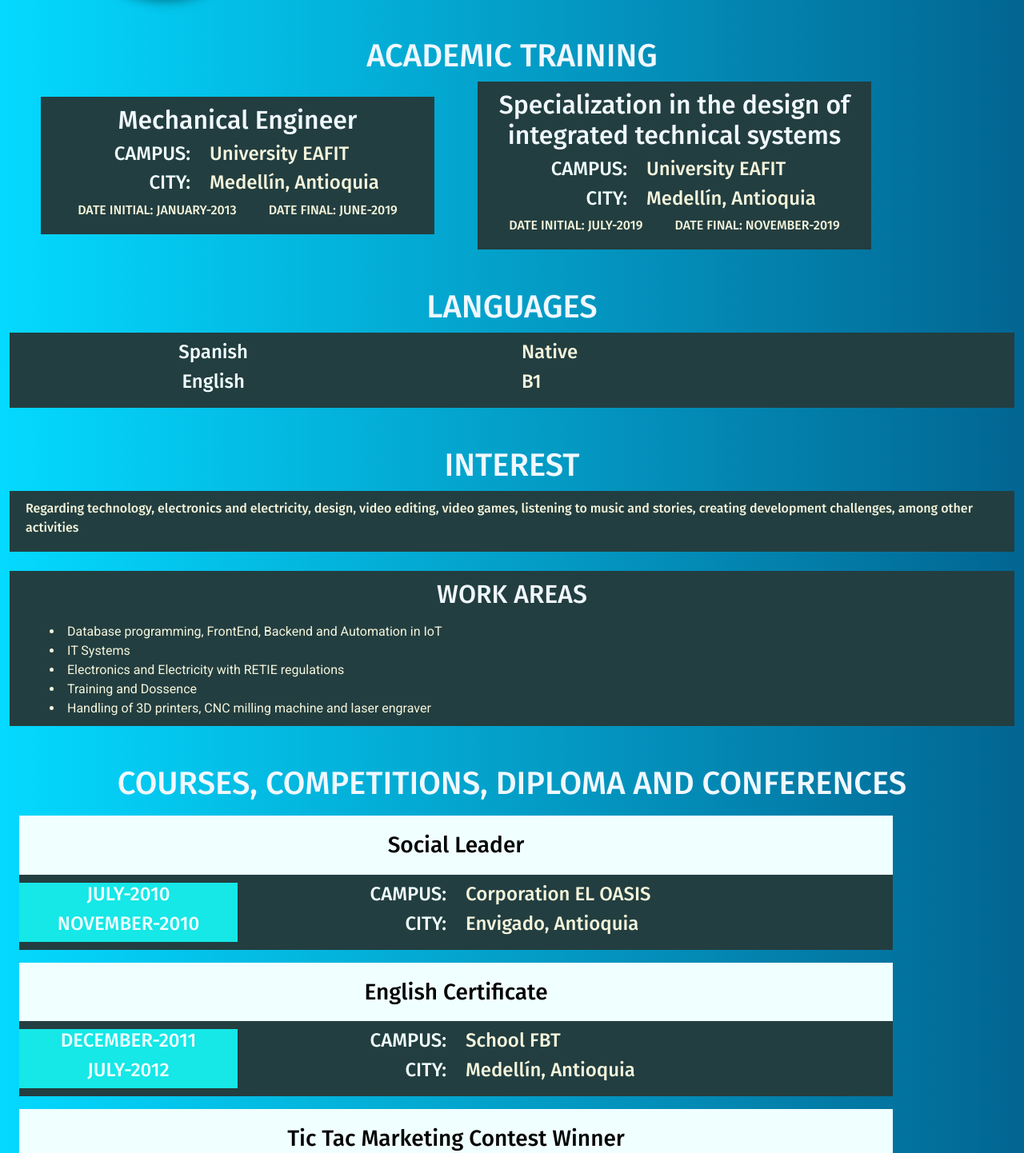
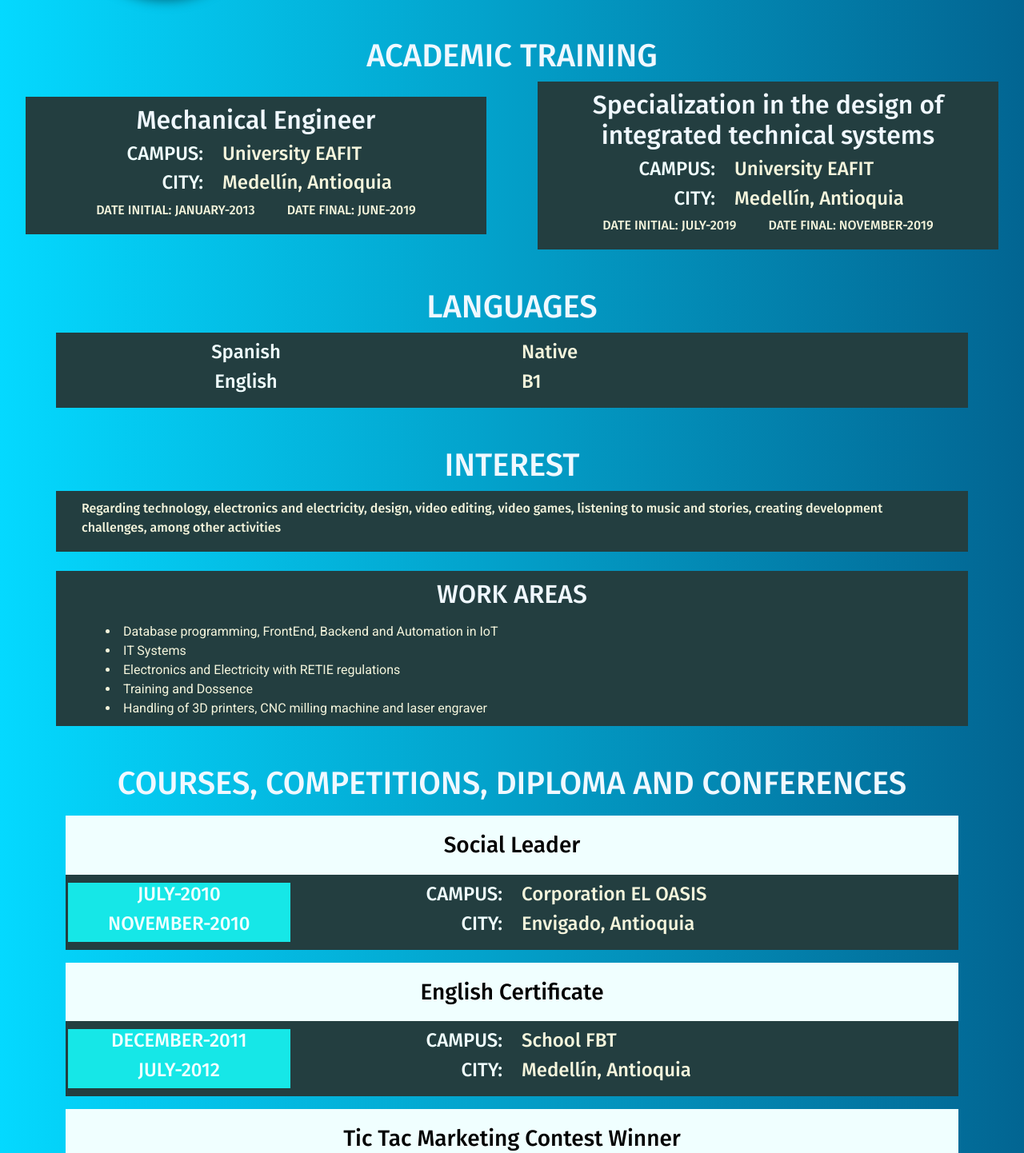
Before and after one commit to torosky92/perfilReactJS, a React (Create React App) app: page /perfilReactJS/AboutMe in a window 1280 px wide. Shown: the part 374-1816 px from the top of the page at 80% size. Built offline with nearby package versions, Linux system fonts and the light colour scheme.

Commit message:
aboutMe_Experience

```diff
--- a/src/component/aboutme.jsx
+++ b/src/component/aboutme.jsx
@@ -19,8 +19,8 @@ const AboutMeProcess = props => {
                 </div>
 
                 <h1 className="Title mt-5">{props.languages === 'SPANISH' ? 'FORMACIÓN ACADÉMICA': 'ACADEMIC TRAINING'}</h1>
-                <div className="row mt-2 container">
-                    {AboutMe.Academic.map((dato) => <div className="boxAcademic col-sm-6">
+                <div className="row mt-2">
+                    {AboutMe.Academic.map((dato) => <div className="boxAcademic container col-sm-6">
                         <h2 className="Title2">{props.languages === 'SPANISH' ? dato.Title.Spanish : dato.Title.English}</h2>
                         <div className="row container">
                             <div className="col-sm-5">
@@ -43,7 +43,7 @@ const AboutMeProcess = props => {
                 </div>
 
                 <h1 className="Title mt-5">{props.languages === 'SPANISH' ? 'IDIOMAS': 'LANGUAGES'}</h1>
-                <div className="boxLanguages mt-2">
+                <div className="container boxLanguages mt-2">
                     {AboutMe.Languages.map((dato) => <div className="row">
                         <div className="col-sm-3 container"> <h4 className="Title2">{props.languages === 'SPANISH' ? dato.language.Spanish : dato.language.English}</h4> </div>
                         <div className="col-sm-5 container"> <h4 className="textFormation">{props.languages === 'SPANISH' ? dato.level.Spanish : dato.level.English}</h4></div>
@@ -51,11 +51,11 @@ const AboutMeProcess = props => {
                 </div>
 
                 <h1 className="Title mt-5">{props.languages === 'SPANISH' ? 'INTERES': 'INTEREST'}</h1>
-                <div className="boxLanguages">
+                <div className="container boxLanguages">
                     <label className="textFormation">{props.languages === 'SPANISH' ? Likes.interest.Spanish : Likes.interest.English}</label>
                 </div>
 
-                <div className="boxLanguages mt-4">
+                <div className="container boxLanguages mt-4">
                     <h2 className="Title2">{props.languages === 'SPANISH' ? 'ÁREAS DE TRABAJO' : 'WORK AREAS'}</h2>
                     <div className="mt-3">
                         {Likes.worksArea.map((dato) => <li>{props.languages === 'SPANISH' ? dato.Spanish : dato.English}</li>)}
@@ -63,7 +63,8 @@ const AboutMeProcess = props => {
                 </div>
 
                 <h1 className="Title container mt-5">{props.languages === 'SPANISH' ? 'CURSOS, CONCURSOS, DIPLOMADOS Y CONGRESOS': 'COURSES, COMPETITIONS, DIPLOMA AND CONFERENCES'}</h1>
-                {Course.map((dato) => <div className="row container mt-3">
+
+                {Course.map((dato) => <div className="container mt-3">
                     <div className="col-sm-12 boxTitle">
                         <h3 className="boxTitle">{props.languages === 'SPANISH' ? dato.Title.Spanish : dato.Title.English}</h3>
                     </div>
--- a/src/component/experience.jsx
+++ b/src/component/experience.jsx
@@ -9,7 +9,7 @@ export const ExperienceProcess = props => {
         <div className="Experience">
             <form className="container-fluid" onSubmit={(e) => e.preventDefault()}>
                 <h1 className="Title mt-3">{props.languages === 'SPANISH' ? 'EXPERIENCIA LABORAL': 'WORK EXPERIENCE'}</h1>
-                {Experience.map((dato) => <div className="row container mt-3">
+                {Experience.map((dato) => <div className="container mt-3">
                     <div className="col-sm-12 boxTitle">
                         <h3 className="boxTitle">{props.languages === 'SPANISH' ? 'POSICIÓN: ' : 'POSITION: '}{props.languages === 'SPANISH' ? dato.Position.Spanish : dato.Position.English}</h3>
                     </div>
@@ -48,7 +48,7 @@ export const ExperienceProcess = props => {
                 </div>)}
 
                 <h1 className="Title mt-4">{props.languages === 'SPANISH' ? 'REFERENCIAS PROFESIONAL': 'PROFESSIONAL REFERENCES'}</h1>
-                {ReferenceLAB.map((dato) => <div className="row container mt-3">
+                {ReferenceLAB.map((dato) => <div className=" container mt-3">
                     <div className="col-sm-12 boxTitle">
                         <h3 className="boxTitle">{props.languages === 'SPANISH' ? 'POSICIÓN: ' : 'POSITION: '}{props.languages === 'SPANISH' ? dato.Position.Spanish : dato.Position.English}</h3>
                     </div>
```
